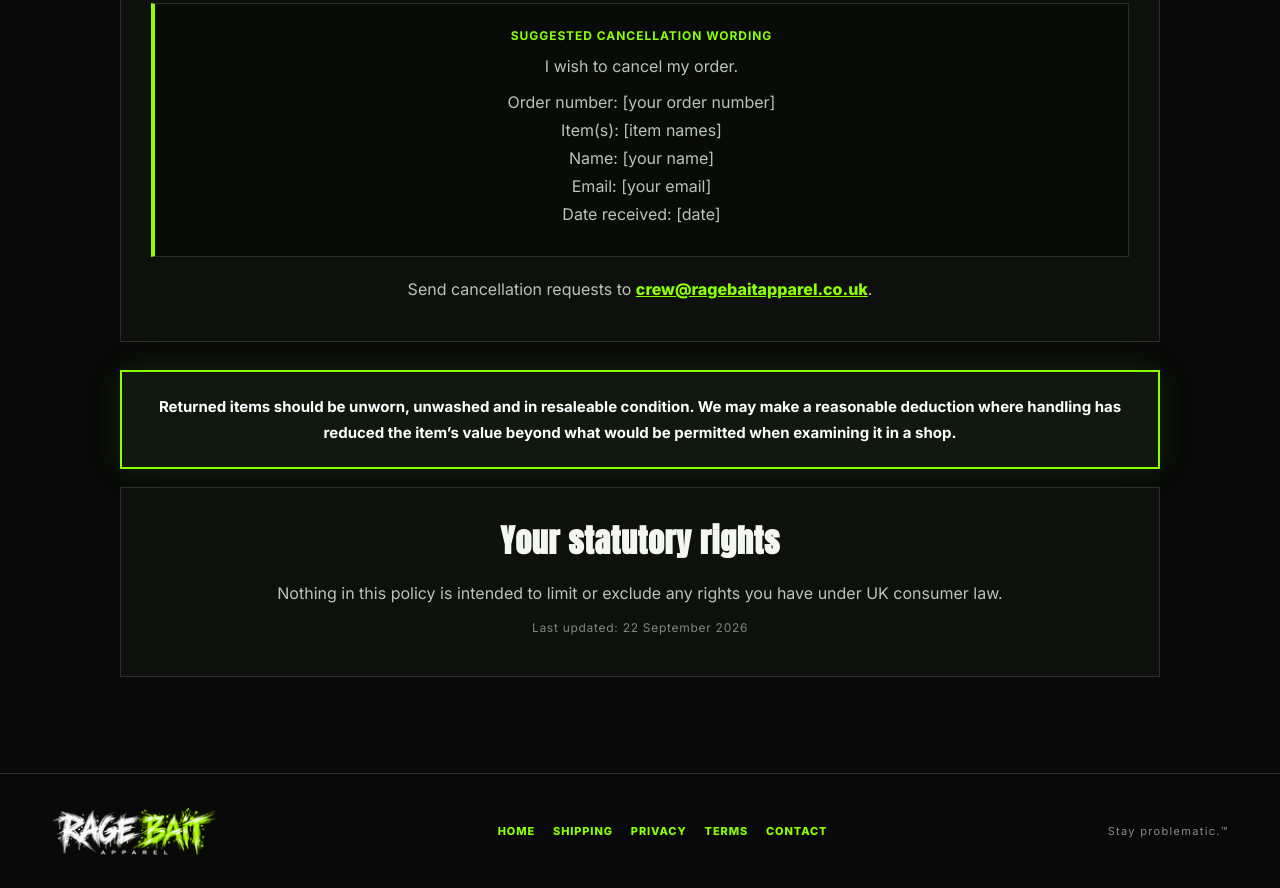
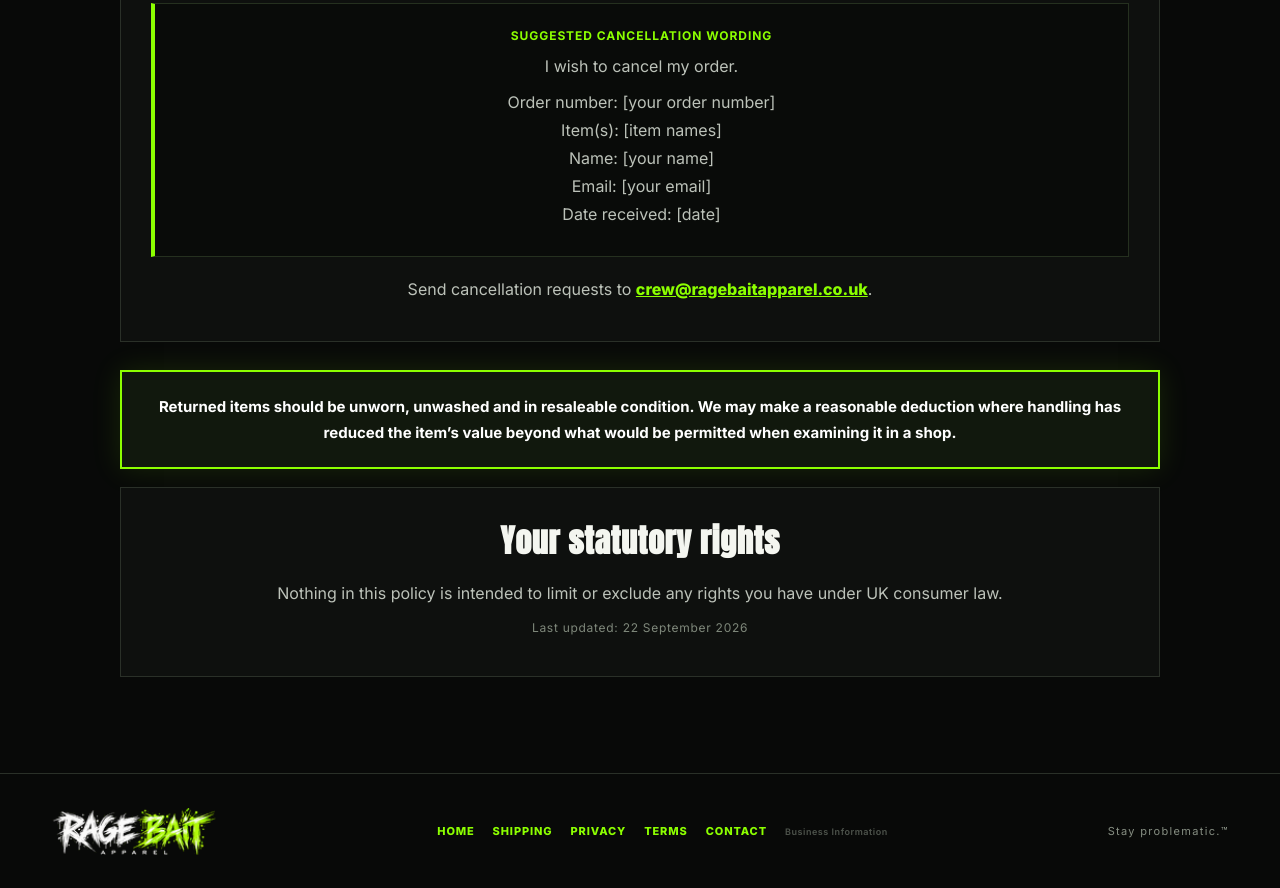
Before and after one commit to brokensoulsandbackroads/rage-bait-apparel, a plain HTML site: page returns.html in a window 1280 px wide. Shown: the part 2689-3577 px from the top of the page. Drawn offline with Linux system fonts and the light colour scheme.

Commit message:
Add discreet business information link to returns footer

```diff
--- a/returns.html
+++ b/returns.html
@@ -112,6 +112,7 @@
       <a href="privacy.html">PRIVACY</a>
       <a href="terms.html">TERMS</a>
       <a href="contact.html">CONTACT</a>
+      <a href="contact.html#business-information" style="color:#687066;font-size:9px;font-weight:600;letter-spacing:.06em;opacity:.72;text-transform:none;">Business Information</a>
     </div>
     <p>Stay problematic.™</p>
   </footer>
```
